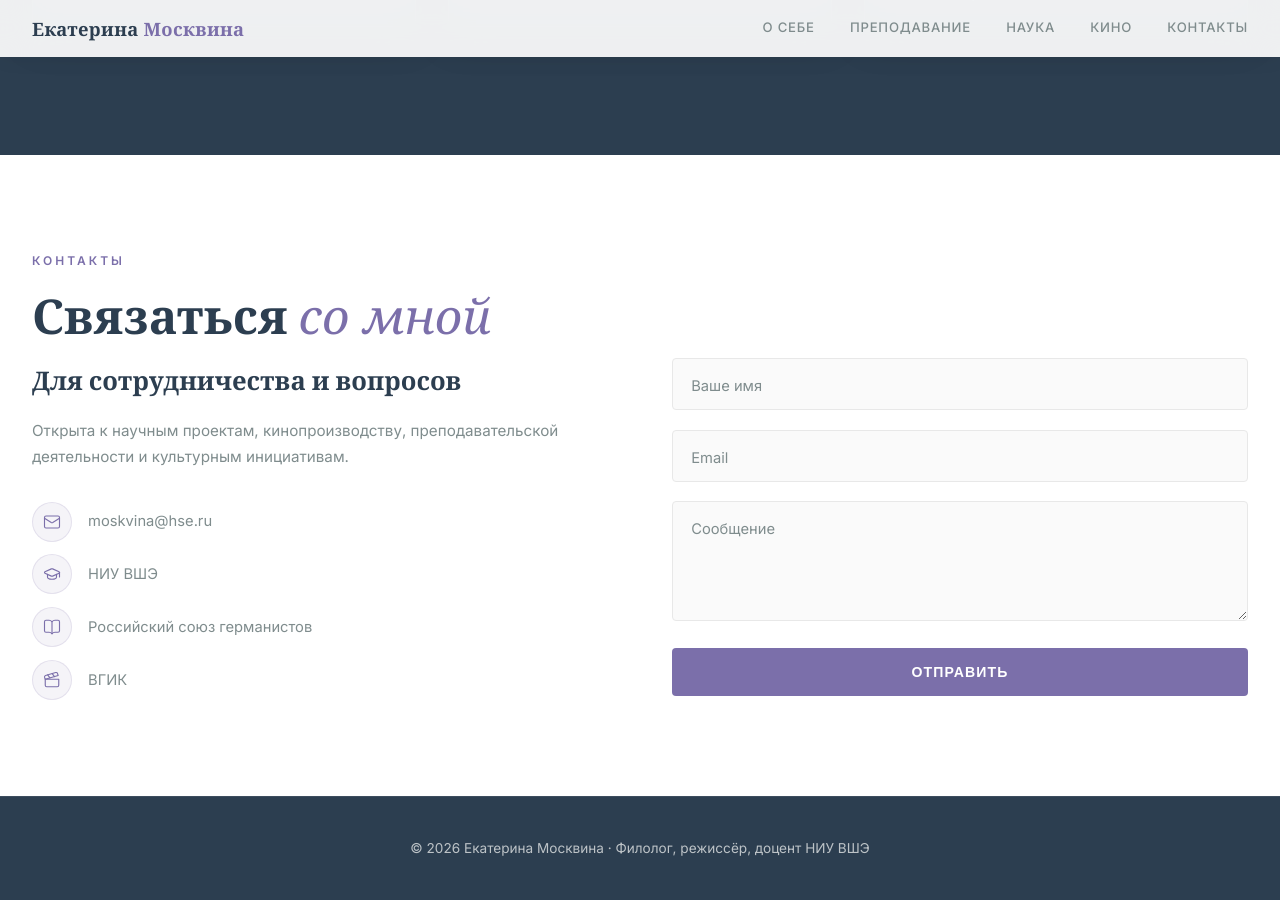
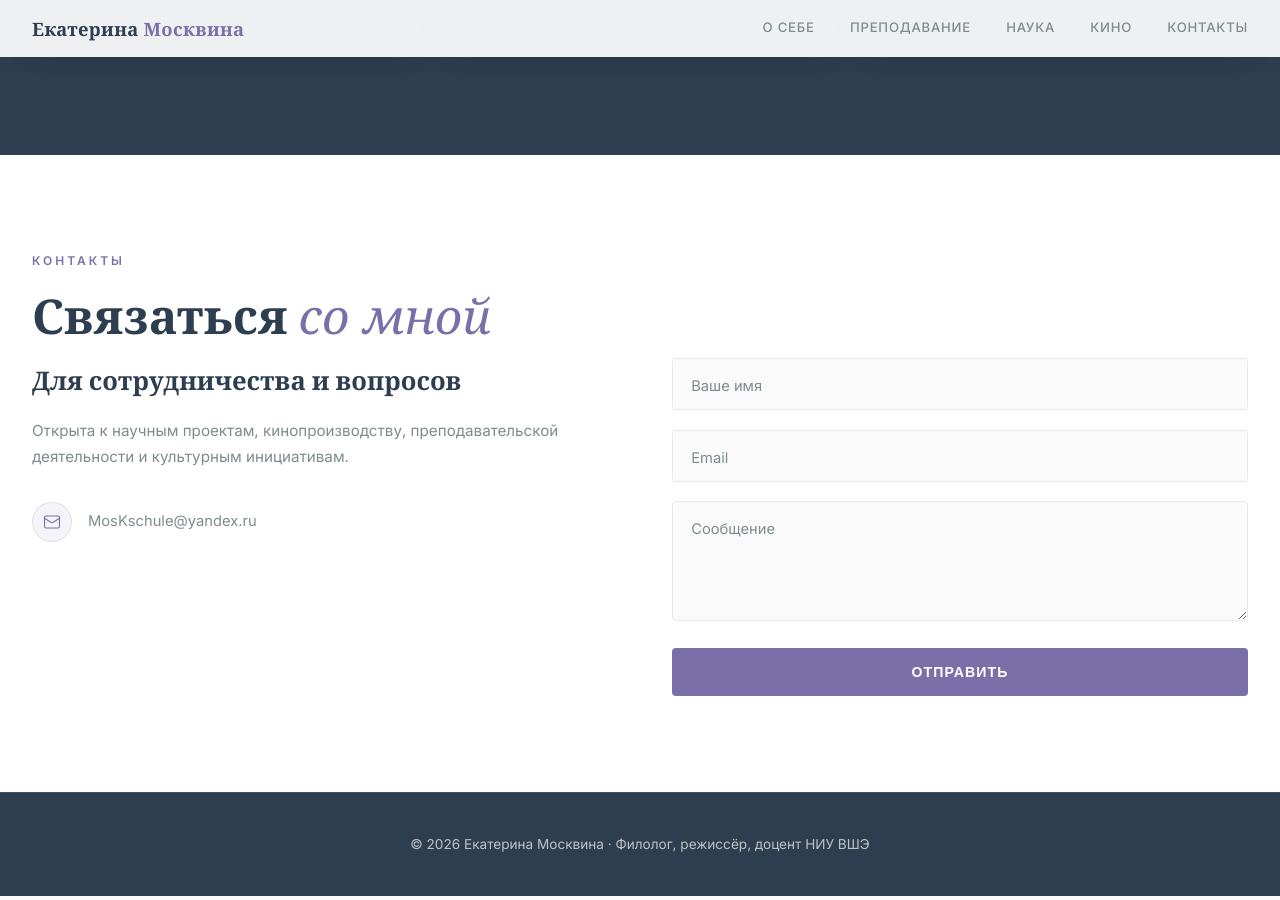
Before and after one commit to bars4um-sys/KateM, a Jekyll site: the page built from index.html, in a window 1280 px wide and 900 px high, scrolled down 5337 px. Built offline with Jekyll 4.4.1, drawn with Linux system fonts in a browser that asks for light colours; some web fonts are replaced.

Commit message:
contacts: email → MosKschule@yandex.ru, убраны лишние ссылки

```diff
--- a/_includes/contacts.html
+++ b/_includes/contacts.html
@@ -7,10 +7,7 @@
         <h3>Для сотрудничества и вопросов</h3>
         <p>Открыта к научным проектам, кинопроизводству, преподавательской деятельности и культурным инициативам.</p>
         <div class="contact-links">
-          <a href="mailto:moskvina@hse.ru" class="contact-link"><span class="ic"><i data-lucide="mail"></i></span> moskvina@hse.ru</a>
-          <a href="#" class="contact-link"><span class="ic"><i data-lucide="graduation-cap"></i></span> НИУ ВШЭ</a>
-          <a href="#" class="contact-link"><span class="ic"><i data-lucide="book-open"></i></span> Российский союз германистов</a>
-          <a href="#" class="contact-link"><span class="ic"><i data-lucide="clapperboard"></i></span> ВГИК</a>
+          <a href="mailto:MosKschule@yandex.ru" class="contact-link"><span class="ic"><i data-lucide="mail"></i></span> MosKschule@yandex.ru</a>
         </div>
       </div>
       <form class="contact-form reveal reveal-delay-3" id="contactForm" novalidate>
```
